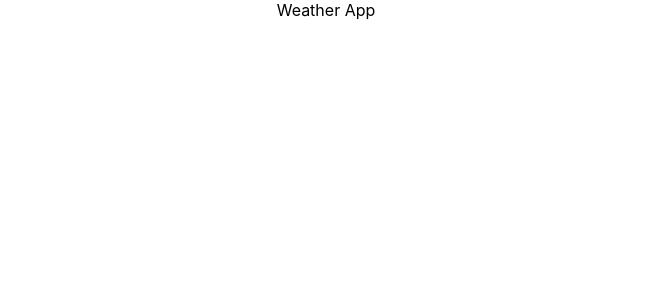
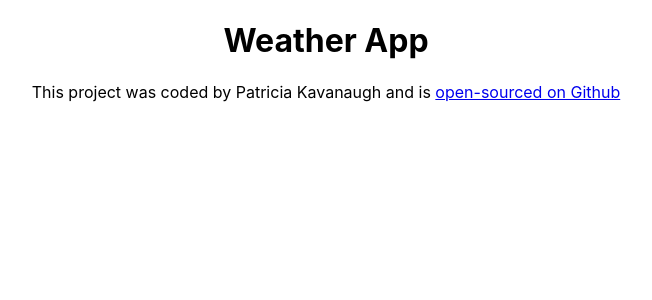
Before and after one commit to Patkav/react-weather-app, a React (Create React App) app: page / in a window 1280 px wide. Shown: the top 300 px of the page, without its empty margins (314-966 px from the left). Built offline with nearby package versions, Linux system fonts and the light colour scheme.

Commit message:
Added the GitHub repo URL

```diff
--- a/src/App.js
+++ b/src/App.js
@@ -1,5 +1,19 @@
 import "./App.css";
 
 export default function App() {
-  return <div className="App">Weather App</div>;
+  return (
+    <div className="App">
+      <h1>Weather App</h1>
+      <footer>
+        This project was coded by Patricia Kavanaugh and is{" "}
+        <a
+          href="https://github.com/Patkav/react-weather-app"
+          target="_blank"
+          rel="noreferrer"
+        >
+          open-sourced on Github
+        </a>
+      </footer>
+    </div>
+  );
 }
```
